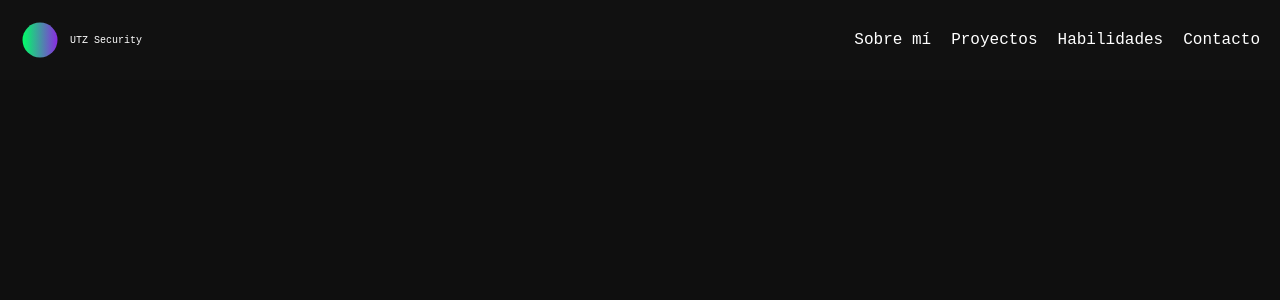
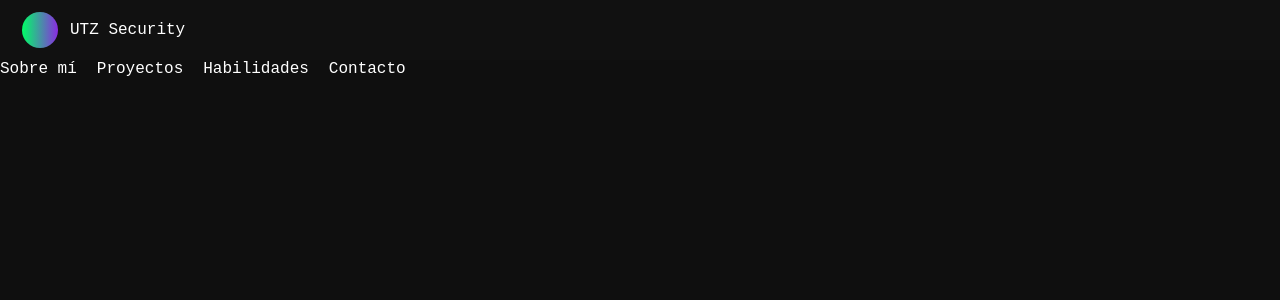
Before and after one commit to utz-security/utz-security.github.io, a Jekyll site: the page built from index.md, in a window 1280 px wide. Shown: the top 300 px of the page. Built offline with Jekyll 4.4.1, drawn with Linux system fonts in a browser that asks for light colours.

Commit message:
Actualizar default.html

```diff
--- a/_layouts/default.html
+++ b/_layouts/default.html
@@ -5,15 +5,10 @@
   <meta name="viewport" content="width=device-width, initial-scale=1.0">
   <title>UTZ Security</title>
   <style>
-    /* Reset básico */
-    * {
+    body {
+      font-family: 'Fira Mono', monospace;
       margin: 0;
       padding: 0;
-      box-sizing: border-box;
-    }
-
-    body {
-      font-family: 'Fira Mono', monospace;
       background-color: #0f0f0f;
       color: #fff;
     }
@@ -24,20 +19,33 @@
       justify-content: space-between;
       padding: 10px 20px;
       background-color: #111;
-      position: relative;
     }
 
-    /* Logo */
     .logo {
       display: flex;
       align-items: center;
     }
 
     .logo svg {
-      height: 60px;
+      height: 40px;
+      margin-right: 10px;
     }
 
-    /* Menú hamburguesa */
+    nav {
+      display: flex;
+      gap: 20px;
+    }
+
+    nav a {
+      color: #fff;
+      text-decoration: none;
+      font-size: 16px;
+    }
+
+    nav a:hover {
+      color: #00ff66;
+    }
+
     .menu-toggle {
       display: none;
       flex-direction: column;
@@ -49,36 +57,14 @@
       width: 25px;
       background-color: #fff;
       margin: 4px 0;
-      transition: 0.3s;
     }
 
-    nav {
-      display: flex;
-      gap: 20px;
-    }
-
-    nav a {
-      color: #fff;
-      text-decoration: none;
-      font-size: 16px;
-      transition: 0.3s;
-    }
-
-    nav a:hover {
-      color: #00ff66;
-    }
-
-    /* Responsive */
     @media (max-width: 768px) {
-      .menu-toggle {
-        display: flex;
-      }
-
       nav {
         display: none;
         flex-direction: column;
         position: absolute;
-        top: 70px;
+        top: 60px;
         left: 0;
         width: 100%;
         background-color: #111;
@@ -86,6 +72,10 @@
       }
 
       nav.active {
+        display: flex;
+      }
+
+      .menu-toggle {
         display: flex;
       }
 
@@ -98,35 +88,31 @@
 <body>
 
 <header>
-  <!-- Menú hamburguesa -->
-  <div class="menu-toggle" id="menu-toggle">
-    <span></span>
-    <span></span>
-    <span></span>
-  </div>
-
-  <!-- Logo centrado -->
   <div class="logo">
-    <svg width="150" height="80" viewBox="0 0 300 80">
+    <svg width="40" height="40" viewBox="0 0 40 40">
       <defs>
         <linearGradient id="grad-logo" x1="0%" y1="0%" x2="100%" y2="0%">
           <stop offset="0%" style="stop-color:#00ff66;stop-opacity:1" />
           <stop offset="100%" style="stop-color:#8a2be2;stop-opacity:1" />
         </linearGradient>
       </defs>
-      <circle cx="40" cy="40" r="35" fill="url(#grad-logo)" />
-      <text x="100" y="50%" dominant-baseline="middle" fill="#ffffff" font-family="Fira Mono, monospace" font-size="20">UTZ Security</text>
+      <circle cx="20" cy="20" r="18" fill="url(#grad-logo)" />
     </svg>
+    <span>UTZ Security</span>
   </div>
+  <div class="menu-toggle" id="menu-toggle">
+    <span></span>
+    <span></span>
+    <span></span>
+  </div>
+</header>
 
-  <!-- Menú links -->
 <nav id="nav-menu">
   <a href="#about">Sobre mí</a>
   <a href="#projects">Proyectos</a>
   <a href="#skills">Habilidades</a>
   <a href="#contact">Contacto</a>
 </nav>
-</header>
 
 <script>
   const toggle = document.getElementById('menu-toggle');
```
Lines whose indentation alone changed are shown as unchanged.
